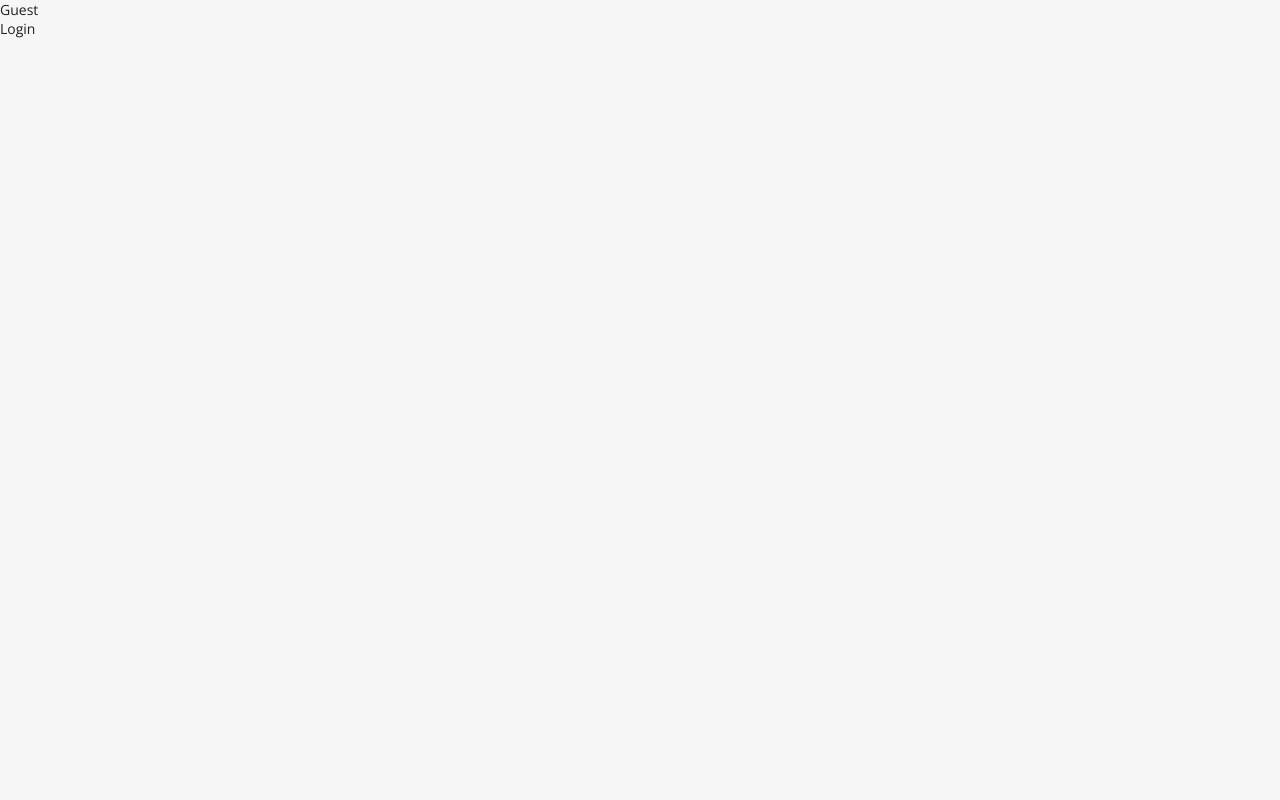
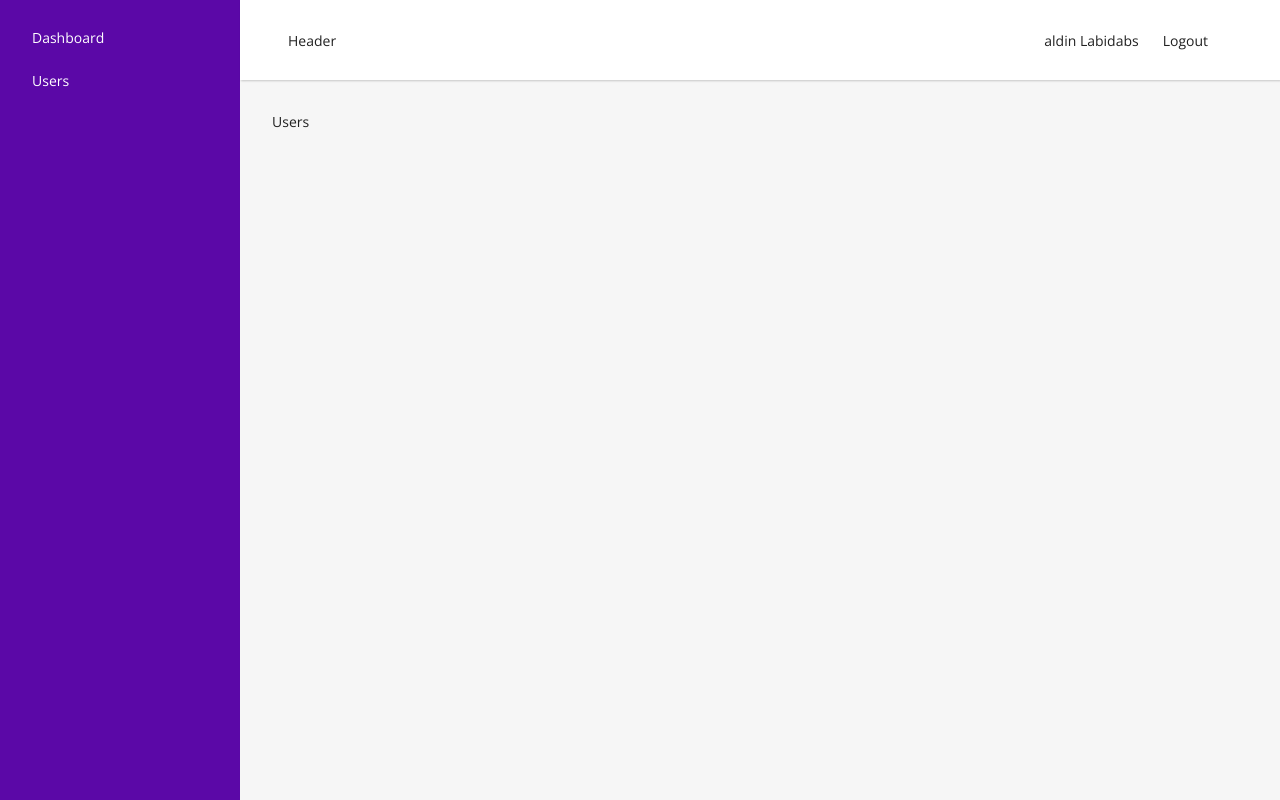
Before and after one commit to XinFul10/backendipt2, a React (Vite) app in the folder react/: page /users in a window 1280 px wide. Before the commit this address led to /login. Built offline with nearby package versions, Linux system fonts and the light colour scheme.

Commit message:
frontend development

```diff
--- a/react/src/components/DefaultLayout.jsx
+++ b/react/src/components/DefaultLayout.jsx
@@ -1,5 +1,5 @@
-import {Navigate, Outlet} from "react-router-dom";
-import { useStateContext } from "../contexts/ContextProvider";
+import {Link, Navigate, Outlet} from "react-router-dom";
+import {useStateContext} from "../contexts/ContextProvider";
 
 export default function DefaultLayout() {
     const {user, token} = useStateContext()
@@ -8,10 +8,29 @@ export default function DefaultLayout() {
         return <Navigate to="/login"/>
     }
 
+    const onLogout = (ev) => {
+        ev.preventDefault()
+    }
     return (
-        <div>
-            Default
-            <Outlet/>
+        <div id="defaultLayout">
+            <aside>
+                <Link to="/dashboard">Dashboard</Link>
+                <Link to="/users">Users</Link>
+            </aside>
+            <div className="content">
+                <header>
+                    <div>
+                        Header
+                    </div>
+                    <div>
+                        {user.name}
+                        <a href="#" className="btn-logout" onClick={onLogout}>Logout</a>
+                    </div>
+                </header>
+                <main>
+                    <Outlet/>
+                </main>
+            </div>
         </div>
     )
 }
--- a/react/src/contexts/ContextProvider.jsx
+++ b/react/src/contexts/ContextProvider.jsx
@@ -8,8 +8,10 @@ const StateContext = createContext({
 })
 
 export const ContextProvider = ({children}) => {
-    const [user, setUser] = useState({});
-    const [token, _setToken] = useState(localStorage.getItem('ACCESS_TOKEN'));
+    const [user, setUser] = useState({
+        name: 'aldin Labidabs'
+    });
+    const [token, _setToken] = useState(123);
 
 const setToken = (token) => {
     _setToken(token)
--- a/react/src/main.jsx
+++ b/react/src/main.jsx
@@ -1,10 +1,10 @@
 import React from 'react'
 import ReactDOM from 'react-dom/client'
-import './index.css'
 import App from './App.jsx'
 import {RouterProvider} from "react-router-dom";
 import router from './router.jsx';
 import {ContextProvider} from './contexts/ContextProvider.jsx';
+import './index.css'
 
 ReactDOM.createRoot(document.getElementById('root')).render(
   <React.StrictMode>
```
Also changed, not shown: react/src/index.css (line endings or trailing spaces).
